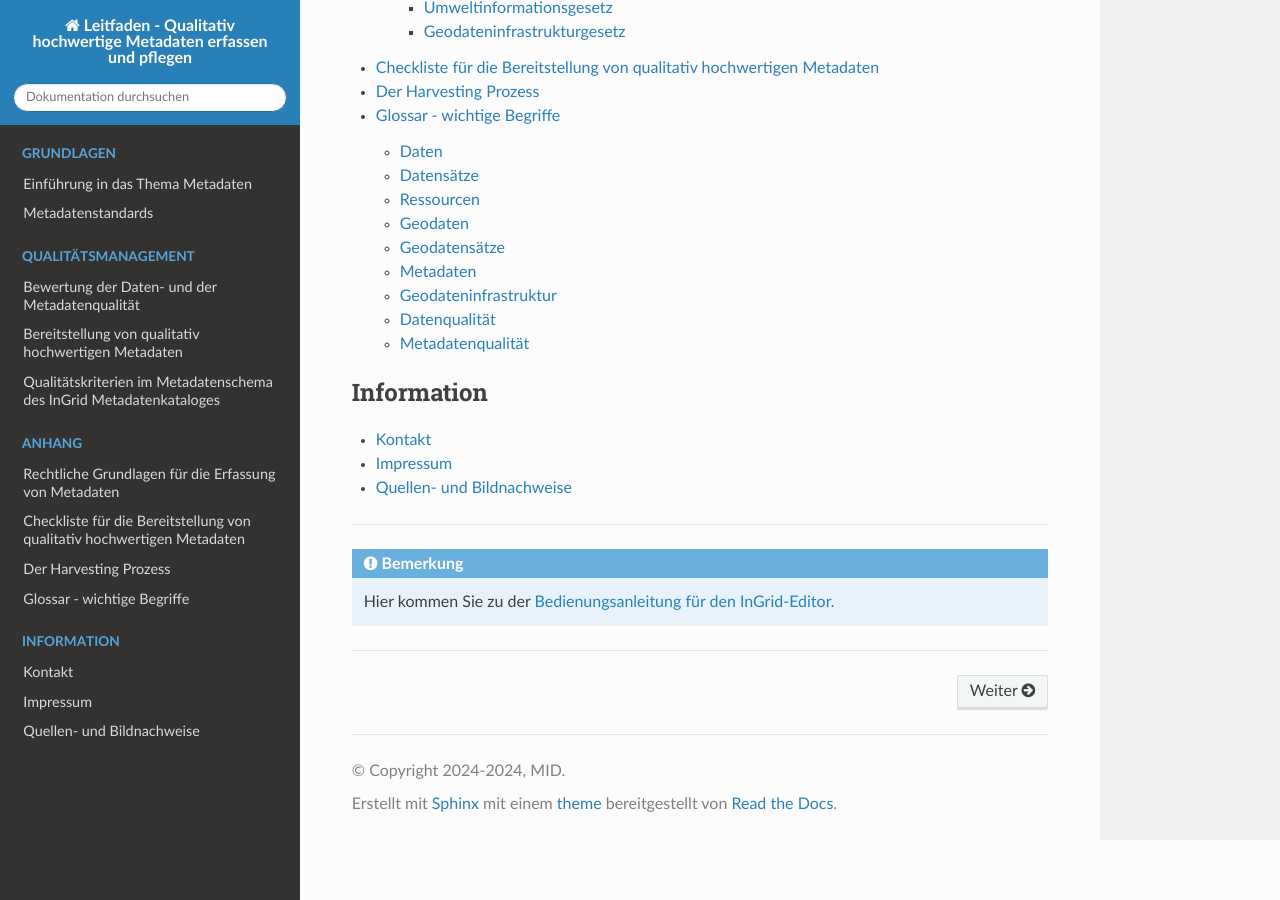
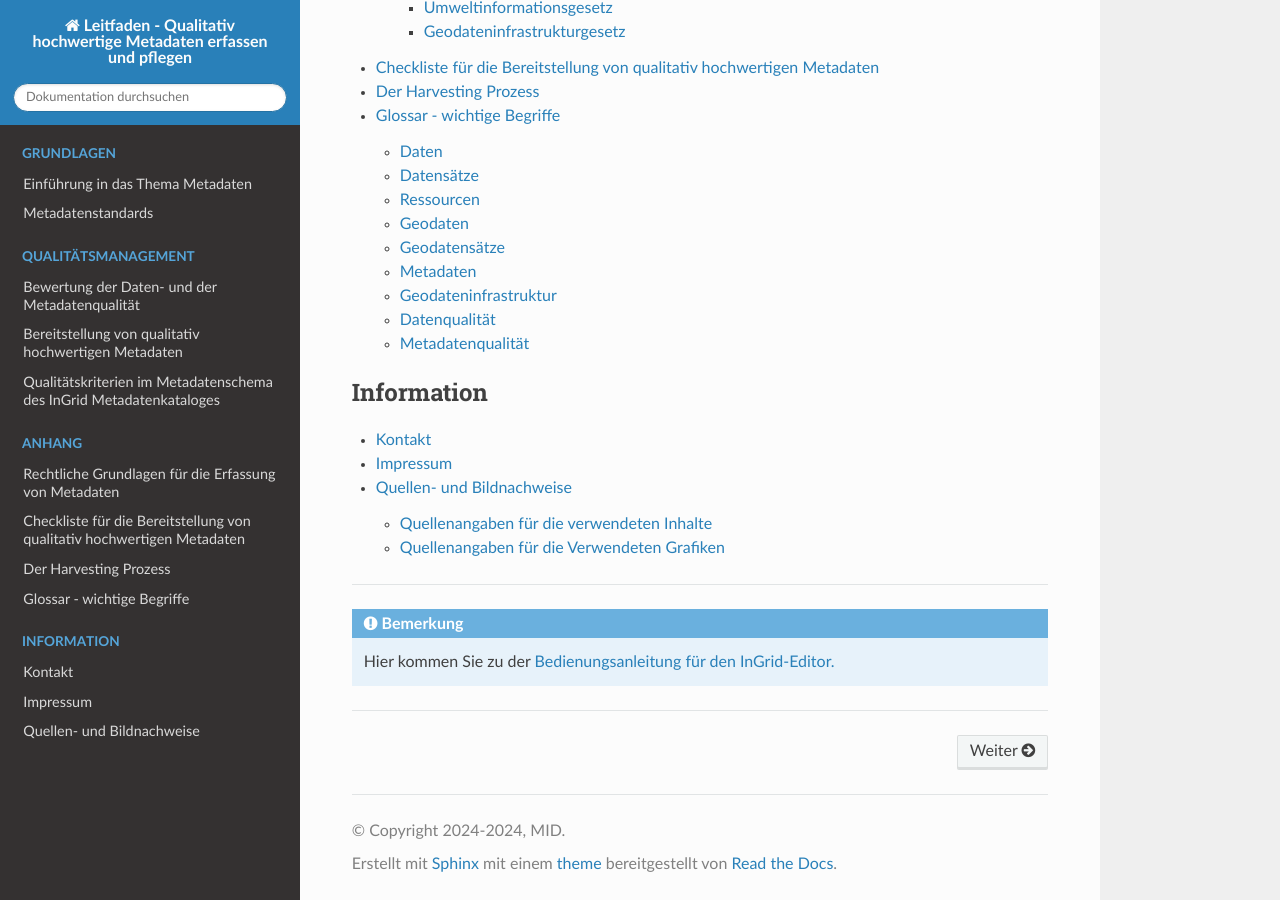
Before and after one commit to tomiwo/ingrid-mdk-st-high-quality-metadata, a Sphinx documentation site: the page built from docs/index.rst, in a window 1280 px wide and 900 px high, scrolled down 1547 px. Built offline with Sphinx 7.4.7 and the Read the Docs theme 3.1.0, drawn with Linux system fonts in a browser that asks for light colours.

Commit message:
Update quellen-bilder.rst

```diff
--- a/docs/information/quellen-bilder.rst
+++ b/docs/information/quellen-bilder.rst
@@ -2,3 +2,15 @@
 --------------------------
 Quellen- und Bildnachweise
 --------------------------
+
+------------------------------------------------------------------------------------------
+
+Quellenangaben für die verwendeten Inhalte
+^^^^^^^^^^^^^^^^^^^^^^^^^^^^^^^^^^^^^^^^^^^
+
+------------------------------------------------------------------------------------------
+
+Quellenangaben für die Verwendeten Grafiken
+^^^^^^^^^^^^^^^^^^^^^^^^^^^^^^^^^^^^^^^^^^^^
+
+------------------------------------------------------------------------------------------
```
